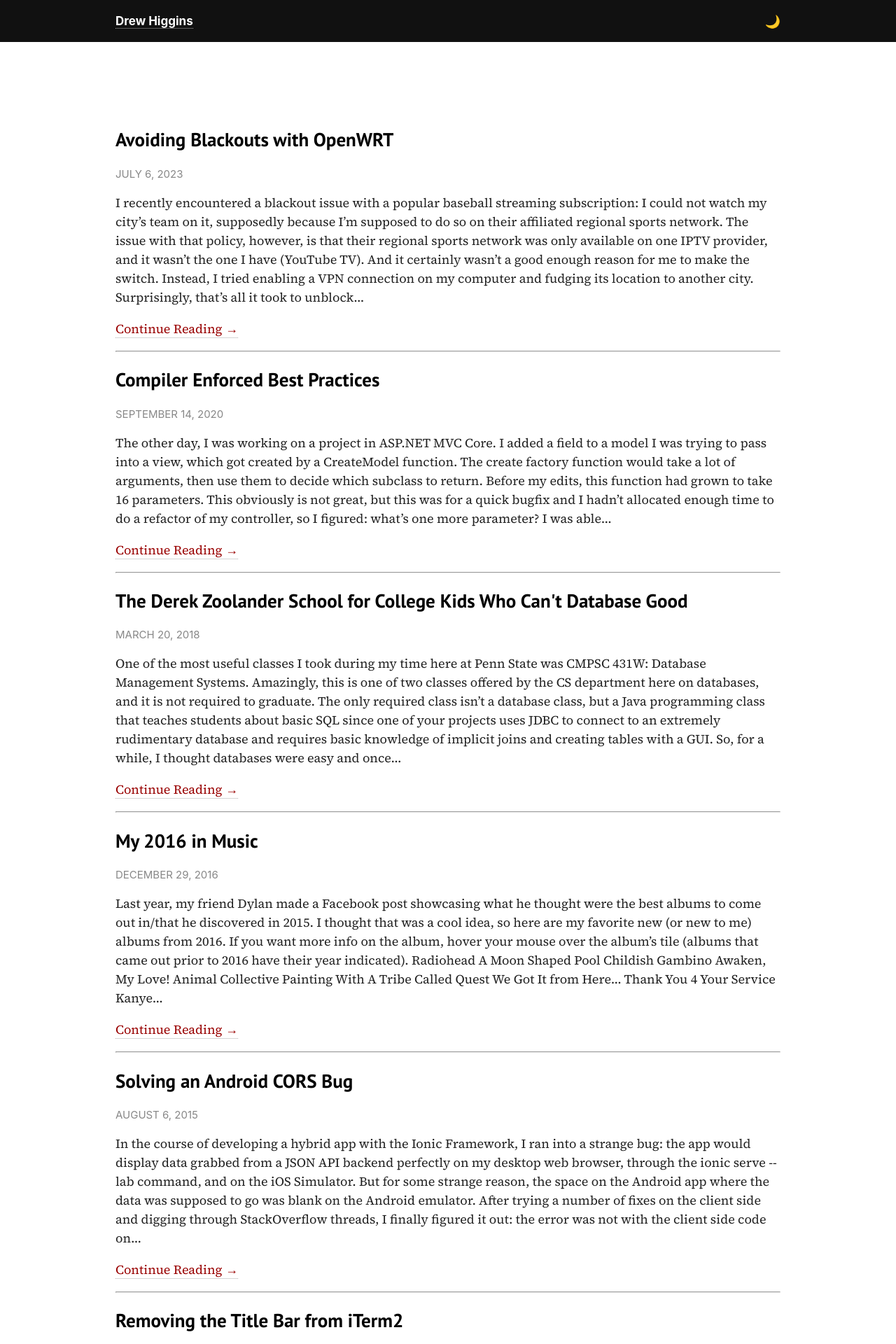
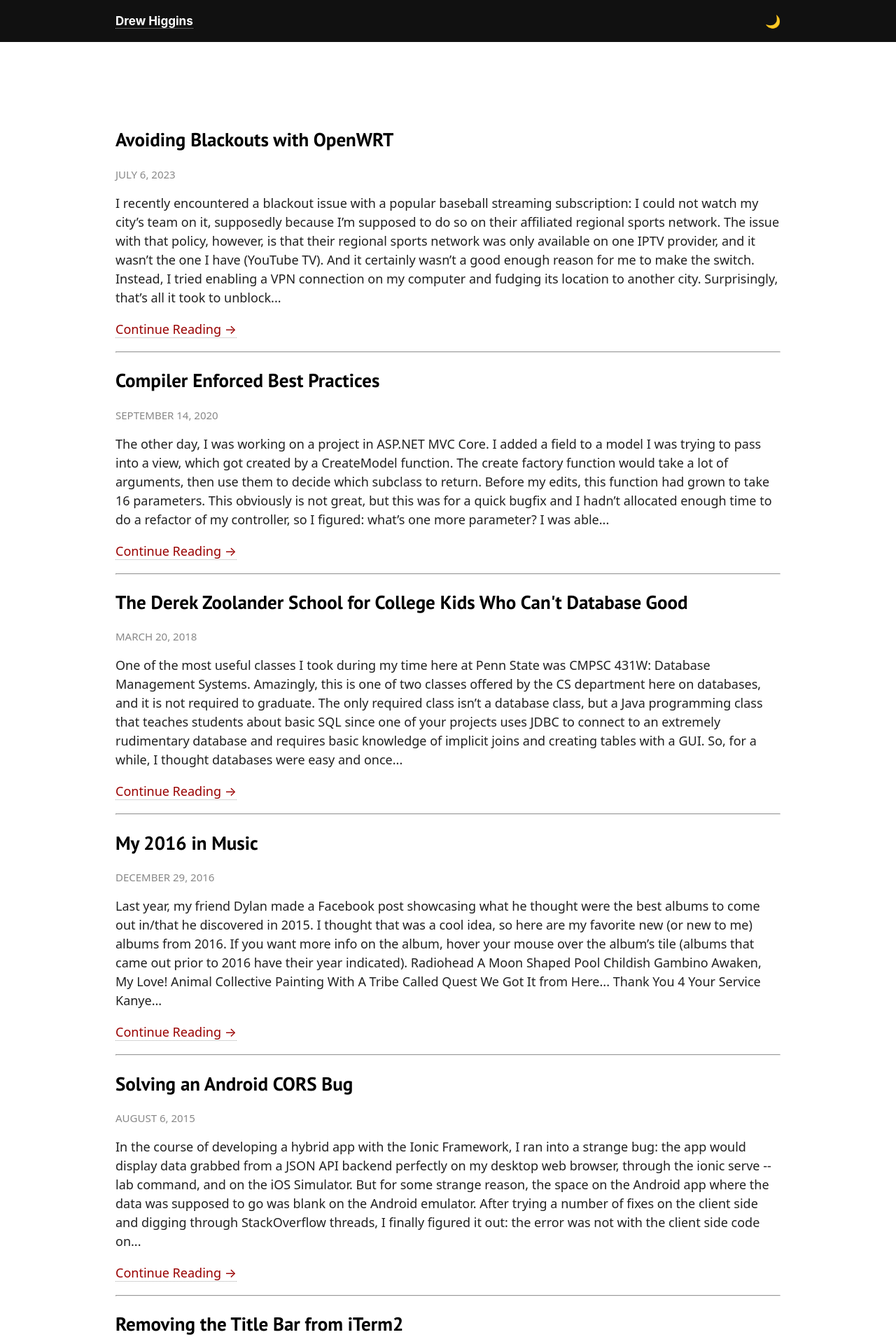
Before and after one commit to DrewHiggins/drewhiggins.github.io, a Jekyll site: the page built from blog.md, in a window 1280 px wide. Shown: the top 1920 px of the page at 70% size. Built offline with Jekyll 4.4.1, drawn with Linux system fonts in a browser that asks for light colours; nearby versions of some CDN libraries.

Commit message:
Change font (again)

```diff
--- a/_includes/head.html
+++ b/_includes/head.html
@@ -5,14 +5,6 @@
   <link rel="preconnect" href="https://fonts.gstatic.com" crossorigin />
   <link
     href="https://fonts.googleapis.com/css2?family=PT+Sans:wght@700&display=swap"
-    rel="stylesheet"
-  />
-  <link
-    href="https://fonts.googleapis.com/css2?family=Kreon:wght@500&display=swap"
-    rel="stylesheet"
-  />
-  <link
-    href="https://fonts.googleapis.com/css2?family=Source+Serif+4&display=swap"
     rel="stylesheet"
   />
   <link rel="stylesheet" href="{{ "/assets/css/style.css" | relative_url }}">
--- a/_sass/base.scss
+++ b/_sass/base.scss
@@ -31,7 +31,7 @@
     display: flex;
     flex-direction: column;
     align-items: center;
-    font-family: 'Source Serif 4', serif;
+    font-family: $body-font-family;
     font-size: 18px;
     margin: 0;
 }
@@ -119,7 +119,6 @@
 
     .post-meta {
         color: #888;
-        font-family: -apple-system, BlinkMacSystemFont, Segoe UI, Roboto, Oxygen, Ubuntu, Cantarell, Open Sans, Helvetica Neue, sans-serif;
         font-size: 15px;
         margin-top: 1em;
         text-transform: uppercase;
--- a/_sass/variables.scss
+++ b/_sass/variables.scss
@@ -1,5 +1,5 @@
 $primary-color: #990000;
 $primary-color-dark: #ff8080;
 $header-font-family: "PT Sans", Helvetica, Arial, sans-serif;
-$sidebar-link-font-family: "Myriad Pro", "Lucida Grande", "Lucida Sans Unicode", "Lucida Sans", Geneva, Verdana, sans-serif;
+$body-font-family: ui-sans-serif,system-ui,-apple-system,BlinkMacSystemFont,Segoe UI,Roboto,Helvetica Neue,Arial,Noto Sans,sans-serif,Apple Color Emoji,Segoe UI Emoji,Segoe UI Symbol,Noto Color Emoji;
 $fa-font-path: "../webfonts";
```
